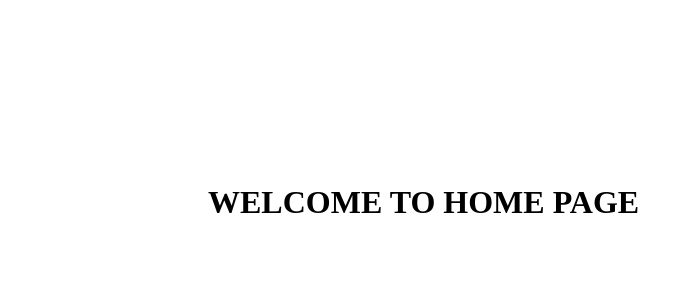
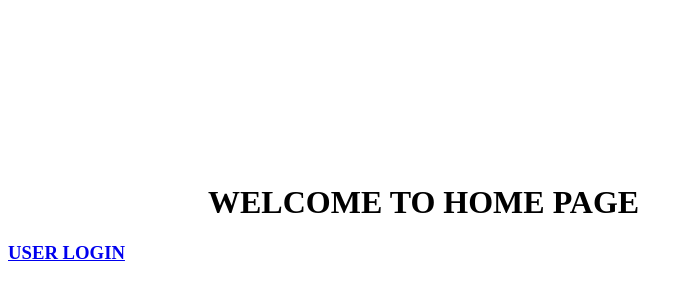
Before and after one commit to Zay-khemmy/Example-2, a plain HTML site: page index.html in a window 1280 px wide. Shown: the part 16-316 px from the top of the page, without its empty margins (0-693 px from the left). Drawn offline with Linux system fonts and the light colour scheme.

Commit message:
i added user login

```diff
--- a/index.html
+++ b/index.html
@@ -5,5 +5,6 @@
 	</head>
 	<body>
 		<h1 style="margin-left: 200px; margin-top: 200px;">WELCOME TO HOME PAGE</h1>
+		<h3><a href="login.html">USER LOGIN</a></h3>
 	</body>
 </html>
```
